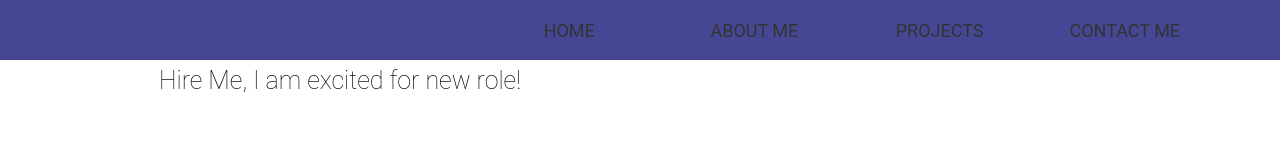
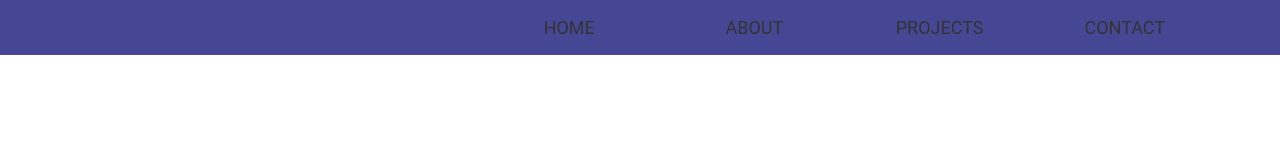
Before and after one commit to iamdeepak123/portfoliosite, a React (Create React App) app: page / in a window 1280 px wide. Shown: the top 160 px of the page. Built offline with nearby package versions, Linux system fonts and the light colour scheme.

Commit message:
finalcheking stage

```diff
--- a/src/App.js
+++ b/src/App.js
@@ -13,8 +13,9 @@ function App() {
   return (
     <>
       <Navbar />
-      <MenuTab/>
+
        <HomePage />
+       <MenuTab/>
       <AboutMe />
       <MyWork />
       <ContactMe />
--- a/src/Components/Navbar.jsx
+++ b/src/Components/Navbar.jsx
@@ -23,7 +23,7 @@ const Navbar = () => {
             <Link to="Home" onClick={()=> setActive(true)}> HOME</Link>
           </li>
           <li>
-            <Link to="AboutMe" onClick={()=> setActive(true)}> ABOUT ME</Link>
+            <Link to="AboutMe" onClick={()=> setActive(true)}> ABOUT</Link>
 
           </li>
           <li>
@@ -31,7 +31,7 @@ const Navbar = () => {
 
           </li>
           <li>
-            <Link to="ContactMe" onClick={()=> setActive(true)}> CONTACT ME</Link>
+            <Link to="ContactMe" onClick={()=> setActive(true)}> CONTACT</Link>
 
           </li>
         </ul>
--- a/src/index.css
+++ b/src/index.css
@@ -2,7 +2,6 @@ body {
     padding: 0%;
     margin: 0%;
     font-family: "Roboto", sans-serif;
-    background-color: #abc4ff;
 }
 
 html {
@@ -11,7 +10,7 @@ html {
 
 /* ---------------------Navbar Styling-------------------- */
 .navbar_container {
-    height: 60px;
+    height: 55px;
     width: 100%;
     display: flex;
     justify-content: center;
@@ -85,7 +84,7 @@ html {
     padding: 0%;
     margin: 0%;
     font-size: 25px;
-    height: 40px;
+    height: 30px;
     text-align: center;
     font-weight: 100;
     align-content: center;
@@ -211,20 +210,21 @@ html {
 /*---------------Homepage Styling------------------ */
 
 .Homepage_container {
-    height: 800px;
+    height: 750px;
     width: 100%;
     background-color: #FFFFFF;
     display: flex;
     justify-content: center;
-    /* align-items: center; */
+    align-items: center;
     caret-color: transparent;
     position: relative;
+    /* border: 1px solid red; */
 }
 
 .home_Content_Slider {
     width: 40%;
     height: 80%;
-
+    /* border: 1px solid red; */
 }
 
 .home_content {
@@ -234,7 +234,7 @@ html {
     flex-direction: column;
     width: 100%;
     height: 100%;
-    /* border: 1px solid red; */
+
 }
 
 .home_content .heading_one {
@@ -366,12 +366,12 @@ html {
 .hero_image_Slider {
     width: 33%;
     height: 80%;
-
+    /* border: 1px solid red; */
 }
 
 .hero {
-    height: 360px;
-    width: 360px;
+    height: 365px;
+    width: 365px;
     /* border: 1px solid black; */
     background-image: url(./images/hero.jpg);
     border-radius: 50%;
```
